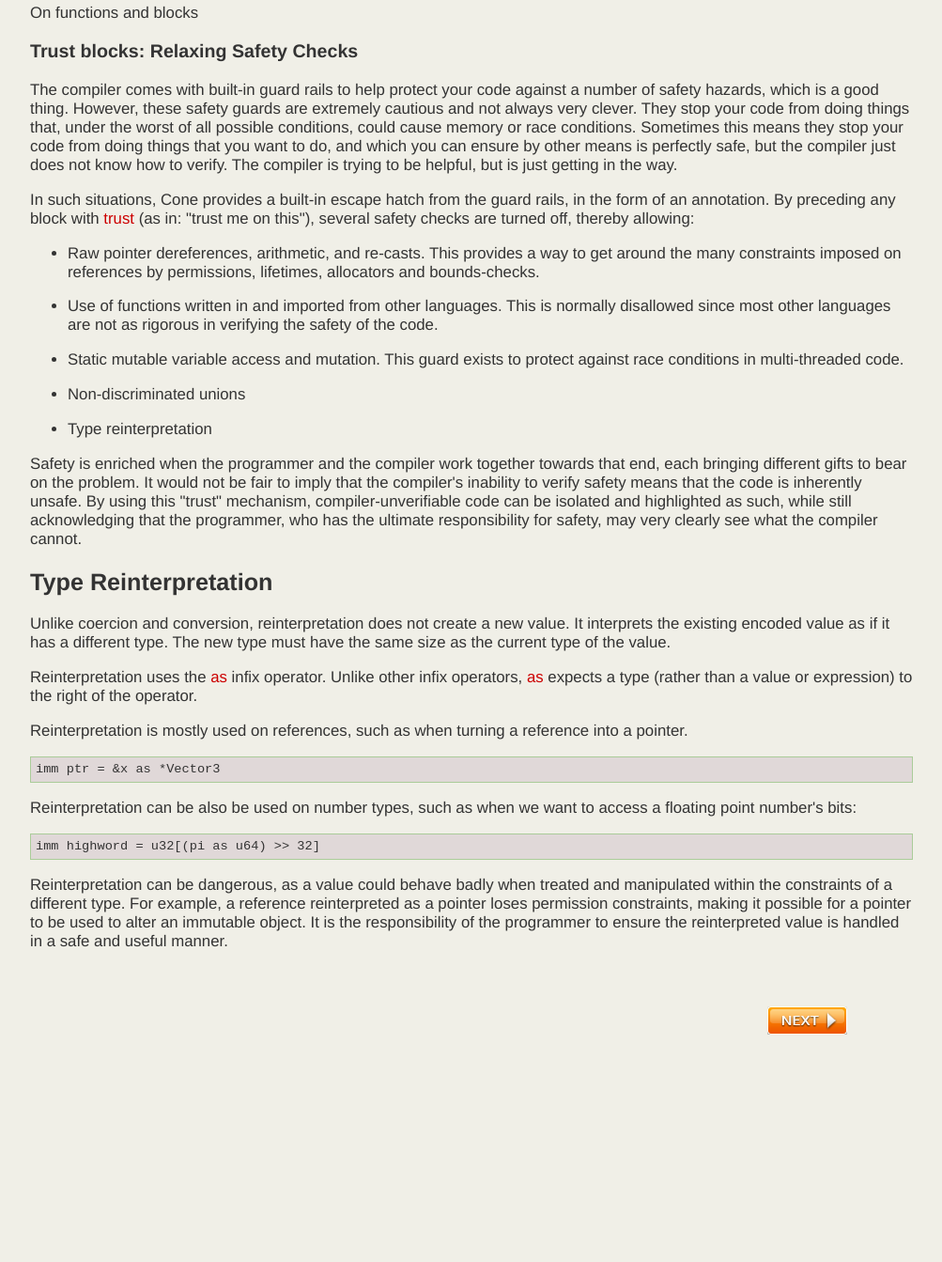
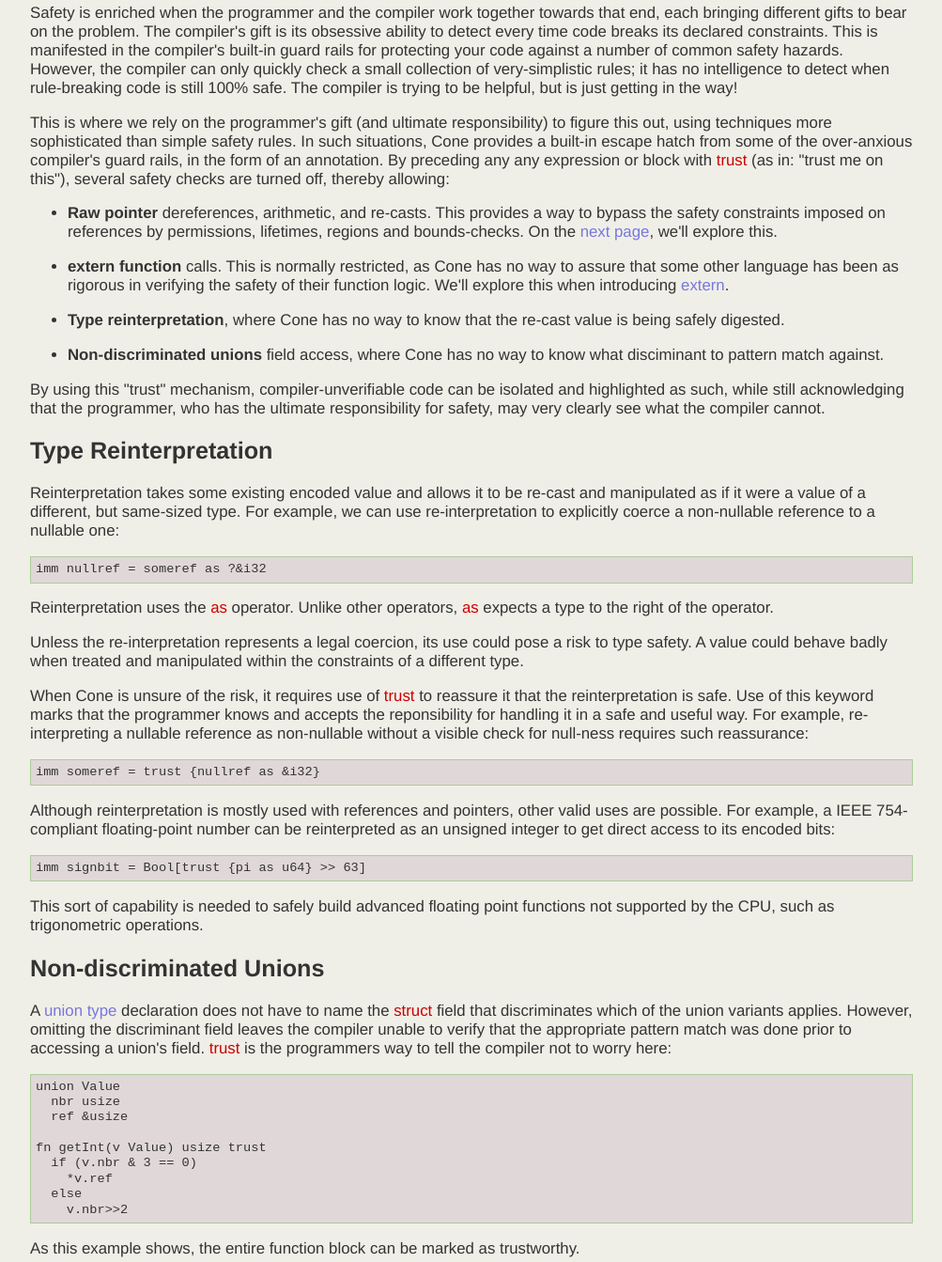
Before and after one commit to jondgoodwin/conesite, a plain HTML site: page public/coneref/reftrust.html in a window 1280 px wide. Shown: the part 109-1452 px from the top of the page at 94% size, without its empty margins (138-1141 px from the left). Before the commit the page ends 1235 px from the top, so only its background shows below. Drawn offline with Linux system fonts and the light colour scheme.

Commit message:
Trust and pointer pages

```diff
--- a/public/coneref/reftrust.html
+++ b/public/coneref/reftrust.html
@@ -13,71 +13,101 @@
 
     <div class="text">
 
-	<p>On functions and blocks</p>
-
-	<h3>Trust blocks: Relaxing Safety Checks</h3>
-
-	<p>The compiler comes with built-in guard rails to help protect your code
-		against a number of safety hazards, which is a good thing.
-		However, these safety guards are extremely cautious and not always very clever.
-		They stop your code from doing things that, under the worst of all possible conditions,
-		could cause memory or race conditions.
-		Sometimes this means they stop your code from doing things that you want to do,
-		and which you can ensure by other means is perfectly safe,
-		but the compiler just does not know how to verify.
-	  The compiler is trying to be helpful, but is just getting in the way.</p>
-	<p>In such situations, Cone provides a built-in escape hatch from the guard rails,
-		in the form of an annotation.
-		By preceding any block with <span class="pre">trust</span>
+	<p>Safety is enriched when the programmer and the compiler work together
+		towards that end, each bringing different gifts to bear on the problem.
+		The compiler's gift is its obsessive ability to detect every time code
+		breaks its declared constraints.
+		This is manifested in the compiler's built-in guard rails for protecting your code
+		against a number of common safety hazards.
+		However, the compiler can only quickly check a small collection of very-simplistic rules;
+		it has no intelligence to detect when rule-breaking code is still 100% safe.
+		The compiler is trying to be helpful, but is just getting in the way!</p>
+	<p>This is where we rely on the programmer's gift
+		(and ultimate responsibility) to figure this out,
+		using techniques more sophisticated than simple safety rules.
+		In such situations, Cone provides a built-in escape hatch from some of the
+		over-anxious compiler's guard rails, in the form of an annotation.
+		By preceding any any expression or block with <span class="pre">trust</span>
 		(as in:  "trust me on this"), several safety checks are turned off,
 		thereby allowing:</p>
-		<ul>
-		  <li>Raw pointer dereferences, arithmetic, and re-casts.
-				This provides a way to get around the many constraints imposed on references
-				by permissions, lifetimes, allocators and bounds-checks.
-			</li>
-			<li>Use of functions written in and imported from other languages.
-				This is normally disallowed since most other languages are not as
-				rigorous in verifying the safety of the code.
-			</li>
-			<li>Static mutable variable access and mutation.
-				This guard exists to protect against race conditions in multi-threaded code.
-			</li>
-			<li>Non-discriminated unions</li>
-			<li>Type reinterpretation</li>
-		</ul>
-		<p>Safety is enriched when the programmer and the compiler work together
-			towards that end, each bringing different gifts to bear on the problem.
-			It would not be fair to imply that the compiler's inability to verify safety
-			means that the code is inherently unsafe.
-			By using this "trust" mechanism, compiler-unverifiable code can be
-			isolated and highlighted as such, while still acknowledging
-			that the programmer, who has the ultimate responsibility for safety,
-			may very clearly see what the compiler cannot.
-		</p>
+	<ul>
+		<li><b>Raw pointer</b> dereferences, arithmetic, and re-casts.
+			This provides a way to bypass the safety constraints imposed on references
+			by permissions, lifetimes, regions and bounds-checks.
+			On the <a href="refptr.html">next page</a>,
+			we'll explore this.</li>
+		<li><b>extern function</b> calls.
+			This is normally restricted, as Cone has no way to assure that some other language
+			has been as rigorous in verifying the safety of their function logic.
+			We'll explore this when introducing <a href="refinclude.html#extern">extern</a>.</li>
+		<li><b>Type reinterpretation</b>, where Cone has no way to know that
+			the re-cast value is being safely digested.</li>
+		<li><b>Non-discriminated unions</b> field access, where Cone has no way to know
+			what disciminant to pattern match against.</li>
+	</ul>
+	<p>By using this "trust" mechanism, compiler-unverifiable code can be
+		isolated and highlighted as such, while still acknowledging
+		that the programmer, who has the ultimate responsibility for safety,
+		may very clearly see what the compiler cannot.</p>
 
 	<h2>Type Reinterpretation</h2>
-	<p>Unlike coercion and conversion, reinterpretation does not create a new value.
-		It interprets the existing encoded value as if it has a different type.
-		The new type must have the same size as the current type of the value.</p>
-	<p>Reinterpretation uses the <span class="pre">as</span> infix operator.
-		Unlike other infix operators, <span class="pre">as</span> expects a type (rather than a value or expression)
+	<p>Reinterpretation takes some existing encoded value and allows
+		it to be re-cast and manipulated as if it were
+		a value of a different, but same-sized type.
+		For example, we can use re-interpretation to explicitly
+		coerce a non-nullable reference to a nullable one:</p>
+<pre>
+imm nullref = someref as ?&i32
+</pre>
+	<p>Reinterpretation uses the <span class="pre">as</span> operator.
+		Unlike other operators, <span class="pre">as</span> expects a type
 		to the right of the operator.</p>
-	<p>Reinterpretation is mostly used on references, such as when turning a reference into a pointer.</p>
+	<p>Unless the re-interpretation represents a legal coercion,
+		its use could pose a risk to type safety.
+		A value could behave badly when treated and manipulated
+		within the constraints of a different type.</p>
+	<p>When Cone is unsure of the risk, it requires use of
+		<span class="pre">trust</span> to reassure it that the reinterpretation is safe.
+		Use of this keyword marks that the programmer knows and accepts
+		the reponsibility for handling it in a safe and useful way.
+		For example, re-interpreting a nullable reference as non-nullable
+		without a visible check for null-ness requires such reassurance:</p>
 <pre>
-imm ptr = &amp;x as *Vector3
+imm someref = trust {nullref as &i32}
 </pre>
-	<p>Reinterpretation can be also be used on number types,
-		such as when we want to access a floating point number's bits:</p>
+	<p>Although reinterpretation is mostly used with references and pointers,
+		other valid uses are possible.
+		For example, a IEEE 754-compliant floating-point number can be
+		reinterpreted as an unsigned integer to get direct access
+		to its encoded bits:</p>
 <pre>
-imm highword = u32[(pi as u64) >> 32]
+imm signbit = Bool[trust {pi as u64} >> 63]
 </pre>
-		<p>Reinterpretation can be dangerous, as a value could behave badly
-		when treated and manipulated within the constraints of a different type.
-		For example, a reference reinterpreted as a pointer loses permission constraints,
-		making it possible for a pointer to be used to alter an immutable object.
-		It is the responsibility of the programmer to ensure the reinterpreted value
-		is handled in a safe and useful manner.</p>
+	<p>This sort of capability is needed to safely build advanced
+		floating point functions not supported by the CPU,
+		such as trigonometric operations.</p>
+
+	<h2>Non-discriminated Unions</h2>
+	<p>A <a href="refunion.html">union type</a> declaration does not have
+		to name the <span class="pre">struct</span> field that discriminates
+		which of the union variants applies.
+		However, omitting the discriminant field leaves the compiler
+		unable to verify that the appropriate pattern match was done
+		prior to accessing a union's field.
+		<span class="pre">trust</span> is the programmers way to
+		tell the compiler not to worry here:</p>
+<pre>
+union Value
+  nbr usize
+  ref &usize
+
+fn getInt(v Value) usize trust
+  if (v.nbr & 3 == 0)
+    *v.ref
+  else
+    v.nbr>>2
+</pre>
+	<p>As this example shows, the entire function block can be marked as trustworthy.</p>
 
 			<p style="text-align: right; margin-top: 2em;">
 			<a href="refptr.html"><img alt="_" src="next.png" /></a>
```
Also changed, not shown: public/coneref/refborref.html (+3 -3 lines), public/coneref/refcloref.html (+1 -1 lines), public/coneref/refptr.html (+16 -10 lines), public/reuse.html (+1 -1 lines), public/runtime.html (+1 -1 lines), public/safety.html (+1 -1 lines).
